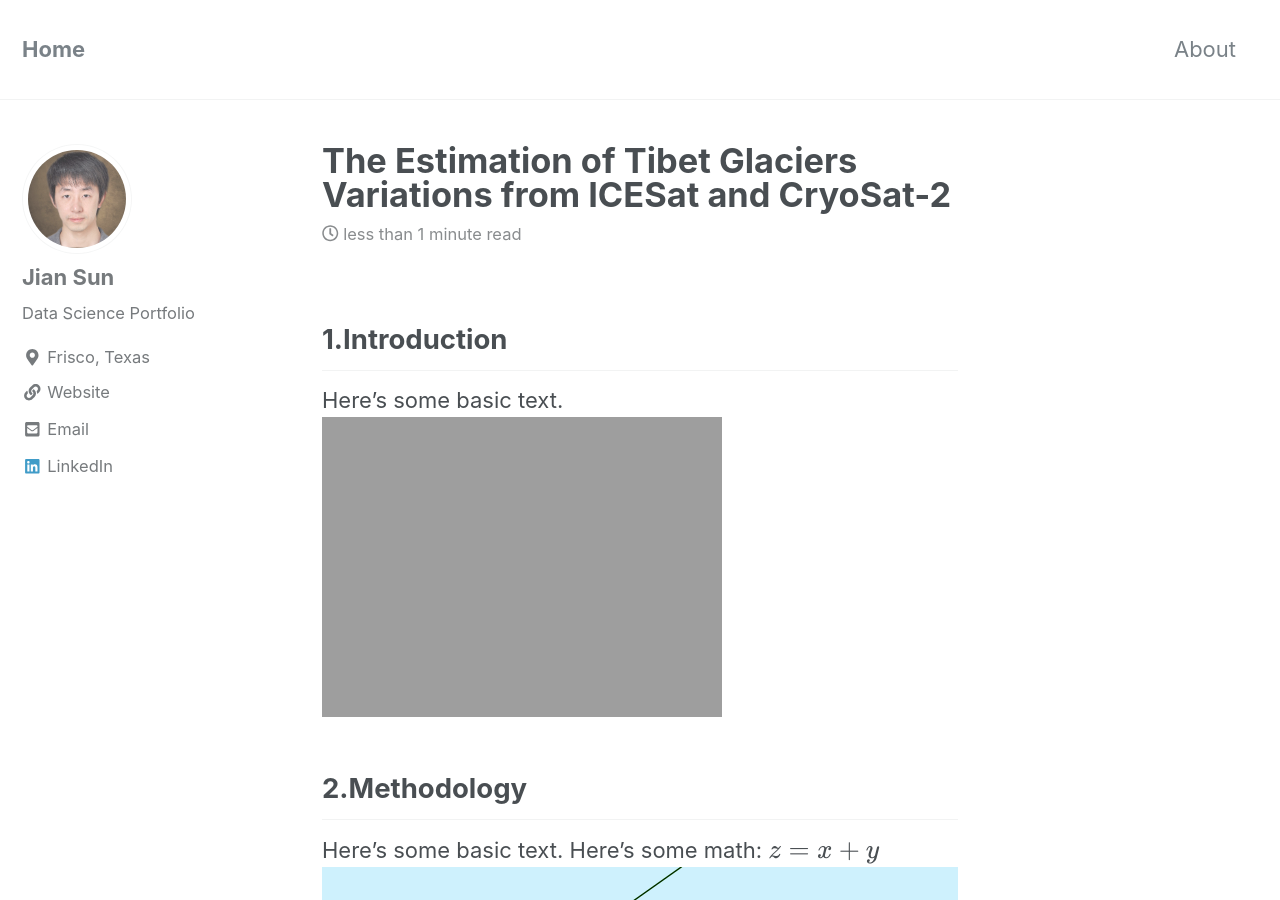
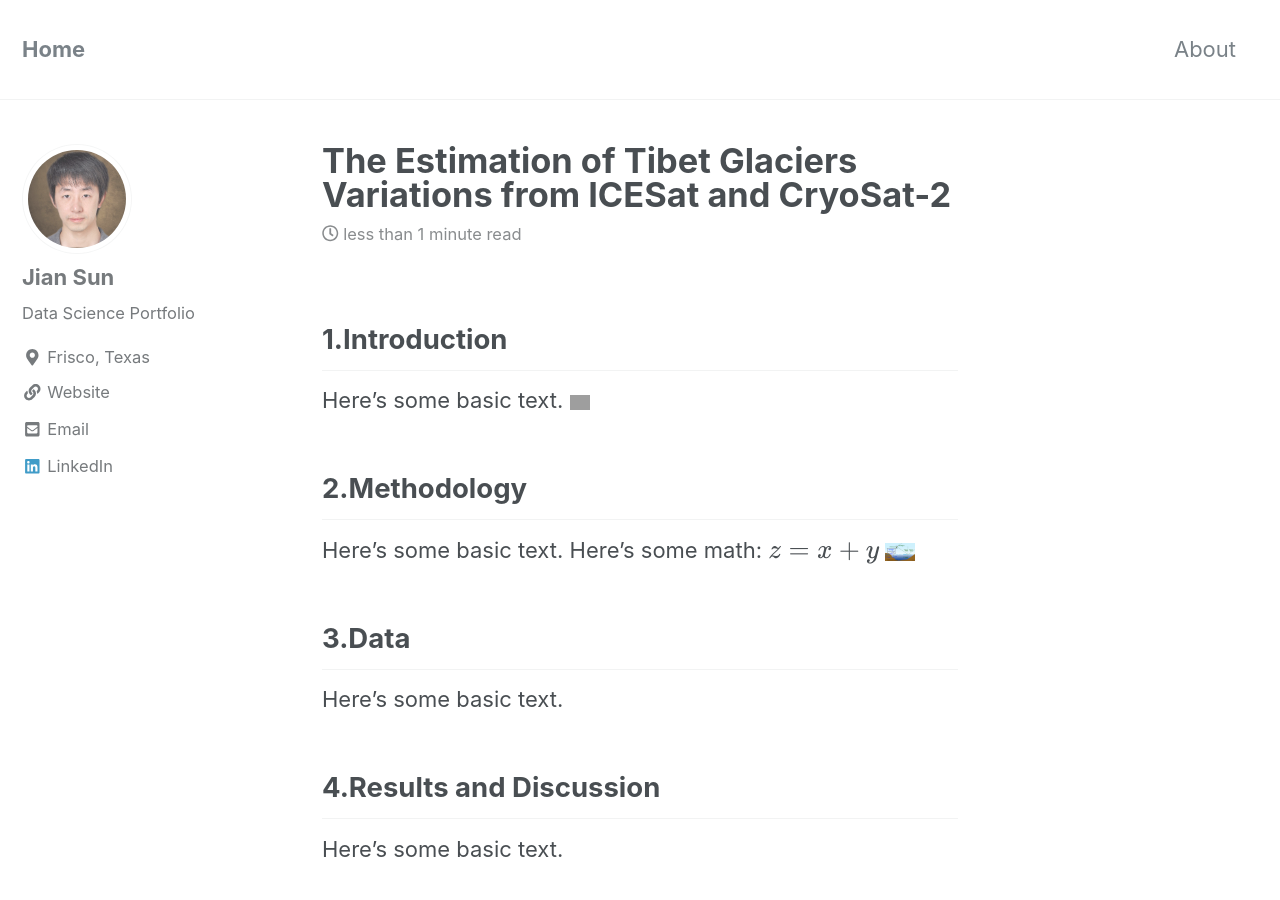
Before and after one commit to jianv/jianv.github.io, a Jekyll site: the page built from _posts/2016-11-02-TibetGlaciers.md, in a window 1280 px wide and 900 px high. Built offline with Jekyll 4.4.1, drawn with Linux system fonts in a browser that asks for light colours; nearby versions of some CDN libraries; formulas are drawn with MathJax 3.

Commit message:
Update 2016-11-02-TibetGlaciers.md

```diff
--- a/_posts/2016-11-02-TibetGlaciers.md
+++ b/_posts/2016-11-02-TibetGlaciers.md
@@ -4,16 +4,16 @@ date: 2016-11-02
 tags: [Satellite Altimetry, Tibet, Glaciers]
 excerpt: "The Tibet glacier Estimation from ICESat and CryoSat-2 Observations"
 mathjax: "true"
+
 ---
-
 ## 1.Introduction
 Here's some basic text.
-<img src="{{ site.url }}{{ site.baseurl }}/images/gps/1_gnssr_schematic.png" alt="linearly separable data">
+<img src="{{ site.url }}{{ site.baseurl }}/images/gps/1_gnssr_schematic.png" alt="linearly separable data" height="10" width="20">
 ## 2.Methodology
 Here's some basic text.
 Here's some math:
 $$z=x+y$$
-<img src="{{ site.url }}{{ site.baseurl }}/images/gps/5_lakeiceschematics.png" alt="linearly separable data">
+<img src="{{ site.url }}{{ site.baseurl }}/images/gps/5_lakeiceschematics.png" alt="linearly separable data" height="10" width="30">
 ## 3.Data
 Here's some basic text.
 ## 4.Results and Discussion
```
